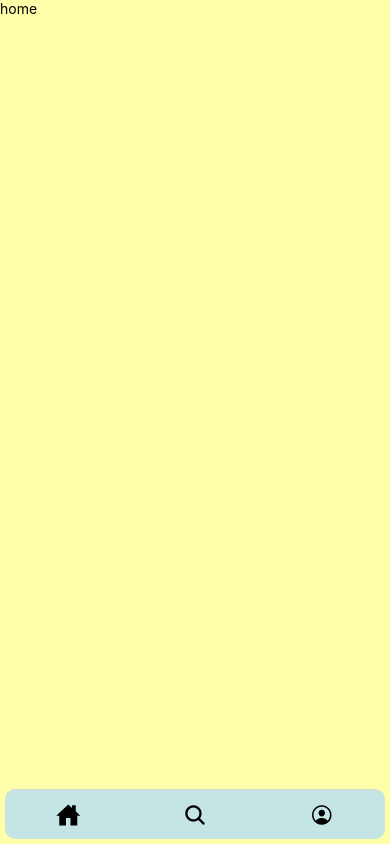
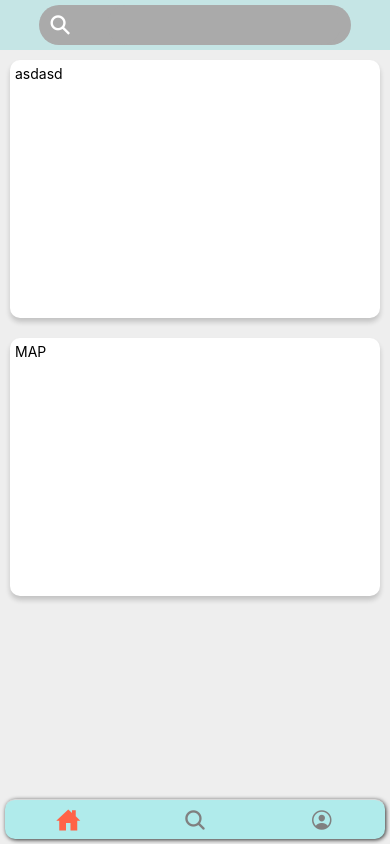
Before and after one commit to purple0CaT/weather-react-native, a React Native app: screen /Home in a window 390 px wide. Built offline with nearby package versions, Linux system fonts and the light colour scheme.

Commit message:
navbars & main cards

```diff
--- a/App.js
+++ b/App.js
@@ -1,9 +1,8 @@
+import { NavigationContainer } from "@react-navigation/native";
 import { StatusBar } from "expo-status-bar";
 import { SafeAreaView } from "react-native";
+import MyTabs from "./app/navigation/Navigation";
 import styles from "./style/mainStyle";
-import Home from "./app/screen/Home";
-import { NavigationContainer } from "@react-navigation/native";
-import MyTabs from "./app/navigation/Navigation";
 //
 export default function App() {
   return (
--- /dev/null
+++ b/app/components/navbar/NavBar.js
@@ -0,0 +1,25 @@
+import React, { useState } from "react";
+import { View, Text, TextInput } from "react-native";
+import styles from "../../../style/navBar.js";
+import { Ionicons } from "@expo/vector-icons";
+//
+export default function NavBar() {
+  const [SearchQuery, setSearchQuery] = useState("");
+  return (
+    <View style={styles.navbarWrapper}>
+      <View style={styles.inputWrapper}>
+        <Ionicons
+          name="search-sharp"
+          size={24}
+          color="white"
+          style={{ flex: 0.2 }}
+        />
+        <TextInput
+          onChangeText={setSearchQuery}
+          value={SearchQuery}
+          style={styles.input}
+        />
+      </View>
+    </View>
+  );
+}
--- /dev/null
+++ b/app/components/weather/MainWeatherCard/MainCard.js
@@ -0,0 +1,18 @@
+import React from "react";
+import { View, Text } from "react-native";
+import style from "../../../../style/weatherCard.js";
+import globalStyle from "../../../../style/global.js";
+
+export default function MainCard() {
+  return (
+    <View style={style.cardWrapper}>
+      <View style={[style.card, globalStyle.shadowProps]}>
+        <Text>asd</Text>
+        <Text>asd</Text>
+      </View>
+      <View style={[style.card, globalStyle.shadowProps]}>
+        <Text>MAP</Text>
+      </View>
+    </View>
+  );
+}
--- a/app/navigation/Navigation.js
+++ b/app/navigation/Navigation.js
@@ -13,30 +13,42 @@ function MyTabs() {
       screenOptions={({ route }) => ({
         tabBarShowLabel: false,
         headerShown: false,
-        tabBarOptions: {
-          activeTintColor: "tomato",
-          inactiveTintColor: "gray",
-        },
         tabBarStyle: {
           position: "absolute",
           bottom: 5,
           left: 5,
           right: 5,
           elevation: 0,
-          backgroundColor: "#C5E5E5",
+          backgroundColor: "#b0ebeb",
           borderRadius: 10,
-          height: 50,
+          height: 40,
+          shadowColor: "#000000",
+          shadowOpacity: 0.8,
+          shadowRadius: 4,
+          shadowOffset: {
+            height: 1,
+            width: 1,
+          },
         },
         tabBarIcon: ({ focused, color, size }) => {
           let iconName;
+          let iconColor;
           if (route.name === "Home") {
             iconName = focused ? "ios-home-sharp" : "ios-home-outline";
+            iconColor = focused ? "tomato" : "gray";
           } else if (route.name === "Profile") {
             iconName = focused
               ? "md-person-circle-sharp"
               : "md-person-circle-outline";
+            iconColor = focused ? "tomato" : "gray";
           }
-          return <Ionicons name={iconName ? iconName : "search"} size={24} />;
+          return (
+            <Ionicons
+              name={iconName ? iconName : "search"}
+              size={24}
+              color={iconColor ? iconColor : "grey"}
+            />
+          );
         },
       })}
     >
--- a/app/screen/Home.js
+++ b/app/screen/Home.js
@@ -1,10 +1,13 @@
 import React from "react";
 import { Text, View } from "react-native";
+import NavBar from "../components/navbar/NavBar";
+import MainCard from "../components/weather/MainWeatherCard/MainCard";
 
 export default function HomeScreen() {
   return (
-    <View style={{ flex: 1, backgroundColor: "#ffa" }}>
-      <Text>home</Text>
+    <View style={{ flex: 1, backgroundColor: "#EEEEEE" }}>
+      <NavBar />
+      <MainCard />
     </View>
   );
 }
--- a/app/screen/Profile.js
+++ b/app/screen/Profile.js
@@ -3,7 +3,7 @@ import { View, Text } from "react-native";
 
 export default function Profile() {
   return (
-    <View>
+    <View style={{ backgroundColor: "#EEEEEE", flex: 1 }}>
       <Text>profile</Text>
     </View>
   );
--- /dev/null
+++ b/style/global.js
@@ -0,0 +1,12 @@
+import { StyleSheet } from "react-native";
+//
+const styles = StyleSheet.create({
+  shadowProps: {
+    shadowColor: "#171717",
+    shadowOffset: { width: 0, height: 4 },
+    shadowOpacity: 0.2,
+    shadowRadius: 5,
+  },
+});
+
+export default styles;
--- /dev/null
+++ b/style/navBar.js
@@ -0,0 +1,31 @@
+import { StyleSheet } from "react-native";
+//
+const styles = StyleSheet.create({
+  navbarWrapper: {
+    flexDirection: "row",
+    justifyContent: "center",
+    backgroundColor: "#C5E5E5",
+  },
+  input: {
+    flex: 0.8,
+    height: 40,
+    margin: 0,
+    width: "100%",
+    borderRadius: 20,
+    backgroundColor: "#AAAAAA",
+    color: "white",
+  },
+  inputWrapper: {
+    flexDirection: "row",
+    flexDirection: "row",
+    alignItems: "center",
+    height: 40,
+    width: "80%",
+    padding: 10,
+    margin: 5,
+    borderRadius: 20,
+    backgroundColor: "#AAAAAA",
+  },
+});
+
+export default styles;
--- /dev/null
+++ b/style/weatherCard.js
@@ -0,0 +1,15 @@
+import { StyleSheet } from "react-native";
+//
+const styles = StyleSheet.create({
+  cardWrapper: { flex: 0.7 },
+  card: {
+    flex: 0.5,
+    flexDirection: "row",
+    borderRadius: 10,
+    backgroundColor: "white",
+    margin: 10,
+    padding: 5,
+  },
+});
+
+export default styles;
```
